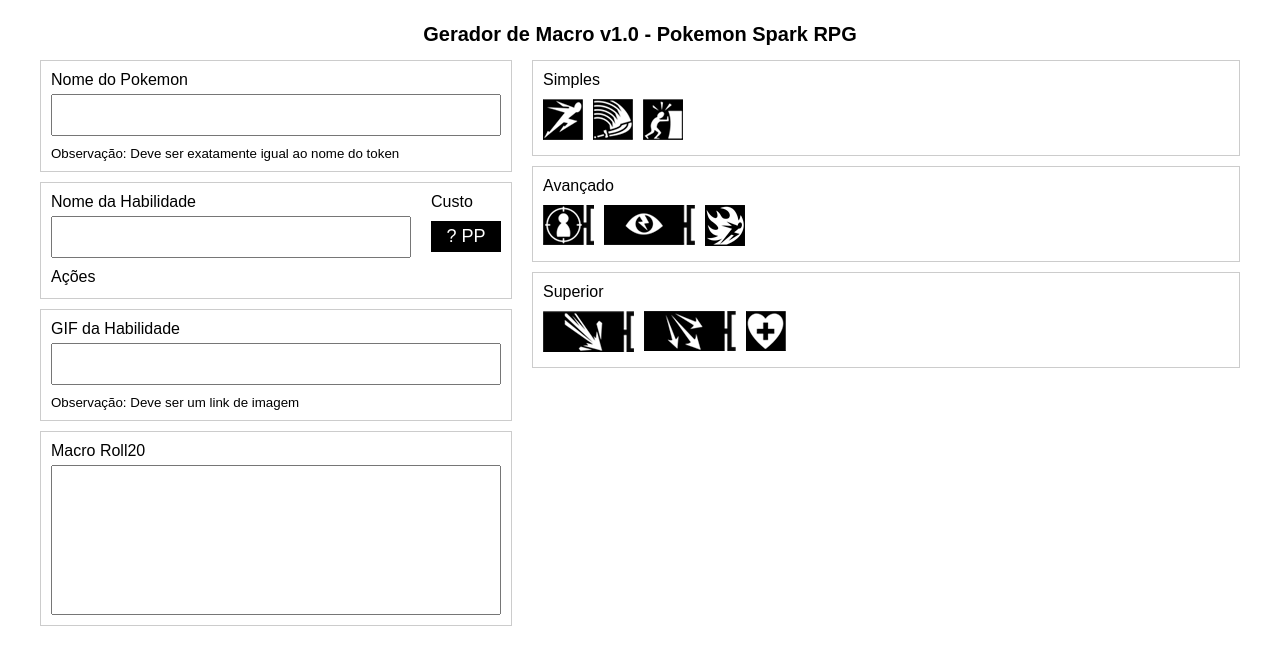
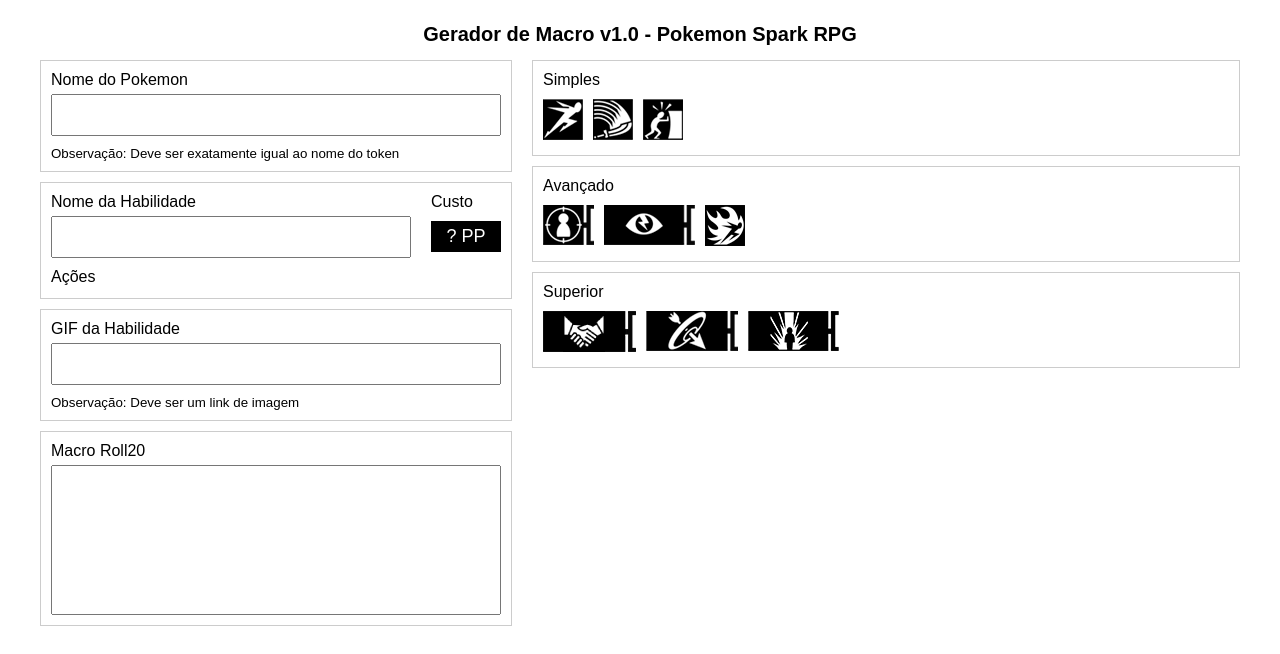
Before and after one commit to EwtJacquier/pokemon-rpg-roll20, a plain HTML site: page index.html in a window 1280 px wide. Drawn offline with nearby package versions, Linux system fonts and the light colour scheme.

Commit message:
[FIX] Ações Corrigidas

```diff
--- a/index.html
+++ b/index.html
@@ -108,7 +108,7 @@
         const classes = {
             simples: ['movimentar', 'ataque', 'empurrar'],
             avancado: ['certeira', 'reagir', 'impulso'],
-            superior: ['direcionar','area', 'curar']
+            superior: ['aliado','projetil', 'especial']
         };
 
         const actions = {
@@ -118,9 +118,9 @@
             reagir: [2, "{{Reagir=Contra-ataque}}"],
             impulso: [1, "{{Impulso +[[2]]=Bônus de MV}}"],
             certeira: [1, "{{Certeiro [[2]]=Até 2 casas}}"],
-            area: [2, "{{Em Área [[3]]=3 alvos, 3 casas}}"],
-            direcionar: [2, "{{Direcionar [[5]]=Percorre casas}}"],
-            curar: [1, "{{Curar +[[2]]=Recuperação de PV}}"],
+            aliado: [2, "{{Aliado [[2]]=Até 2 casas}}"],
+            projetil: [2, "{{Certeiro [[6]]=Até 6 casas}}"],
+            especial: [2, "{{Especial +[[4]]=Bônus de Dano}}"],
         };
 
         function genAction(char, action, sync = false){
```
Also changed, not shown: img/aliado.png (added), img/defletir.png, img/raio.png.
